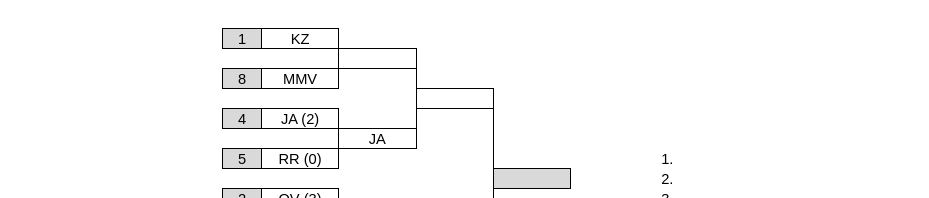
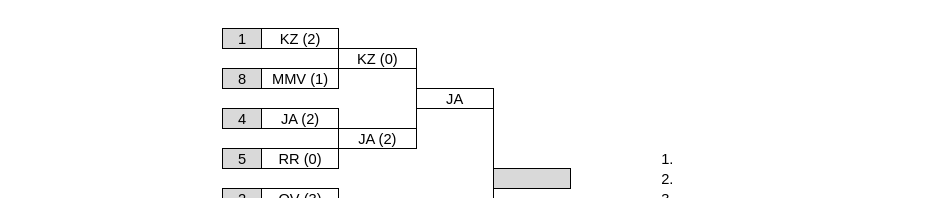
Before and after one commit to osyss/osyss.github.io, a plain HTML site: page index.htm in a window 1280 px wide. Shown: the top 198 px of the page, without its empty margins (170-1099 px from the left). Drawn offline with Linux system fonts and the light colour scheme.

Commit message:
Add files via upload

```diff
--- a/index.htm
+++ b/index.htm
@@ -467,7 +467,7 @@ tags will be replaced.-->
   <td class=xl1526022></td>
   <td class=xl1526022></td>
   <td class=xl6626022>1</td>
-  <td colspan=2 class=xl6526022 style='border-left:none'>KZ</td>
+  <td colspan=2 class=xl6526022 style='border-left:none'>KZ (2)</td>
   <td class=xl1526022></td>
   <td class=xl1526022></td>
   <td class=xl1526022></td>
@@ -492,7 +492,7 @@ tags will be replaced.-->
   <td class=xl7526022></td>
   <td class=xl1526022></td>
   <td class=xl1526022></td>
-  <td colspan=2 class=xl6526022>&nbsp;</td>
+  <td colspan=2 class=xl6526022>KZ (0)</td>
   <td class=xl1526022></td>
   <td class=xl1526022></td>
   <td class=xl1526022></td>
@@ -513,7 +513,7 @@ tags will be replaced.-->
   <td class=xl1526022></td>
   <td class=xl1526022></td>
   <td class=xl6626022>8</td>
-  <td colspan=2 class=xl6526022 style='border-left:none'>MMV</td>
+  <td colspan=2 class=xl6526022 style='border-left:none'>MMV (1)</td>
   <td class=xl1526022></td>
   <td class=xl7626022 style='border-top:none'>&nbsp;</td>
   <td class=xl1526022></td>
@@ -540,7 +540,7 @@ tags will be replaced.-->
   <td class=xl1526022></td>
   <td class=xl1526022></td>
   <td class=xl1526022></td>
-  <td colspan=2 class=xl6526022>&nbsp;</td>
+  <td colspan=2 class=xl6526022>JA</td>
   <td class=xl1526022></td>
   <td class=xl1526022></td>
   <td class=xl1526022></td>
@@ -584,7 +584,7 @@ tags will be replaced.-->
   <td class=xl7526022></td>
   <td class=xl1526022></td>
   <td class=xl1526022></td>
-  <td colspan=2 class=xl6526022>JA</td>
+  <td colspan=2 class=xl6526022>JA (2)</td>
   <td class=xl1526022></td>
   <td class=xl7826022>&nbsp;</td>
   <td class=xl1526022></td>
```
